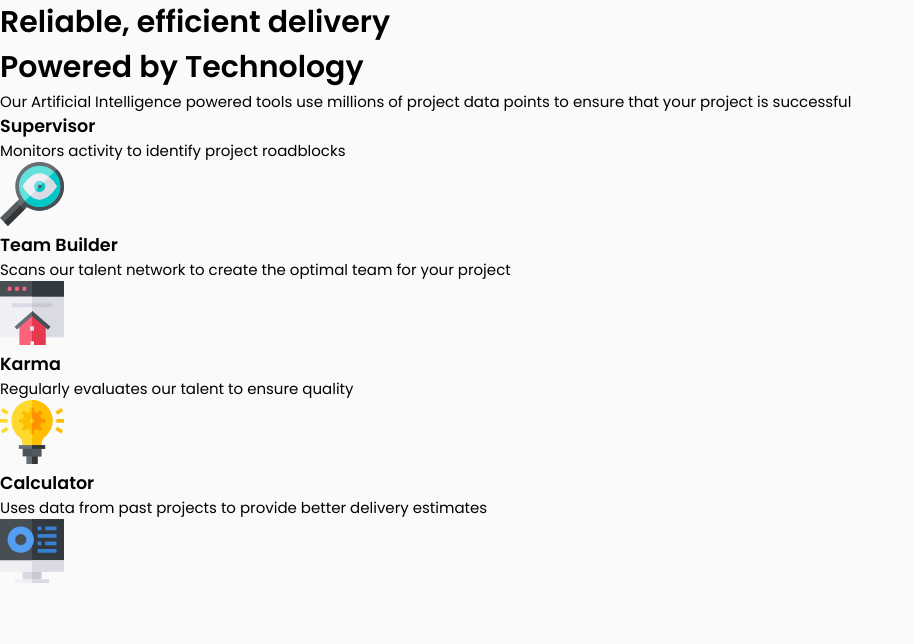
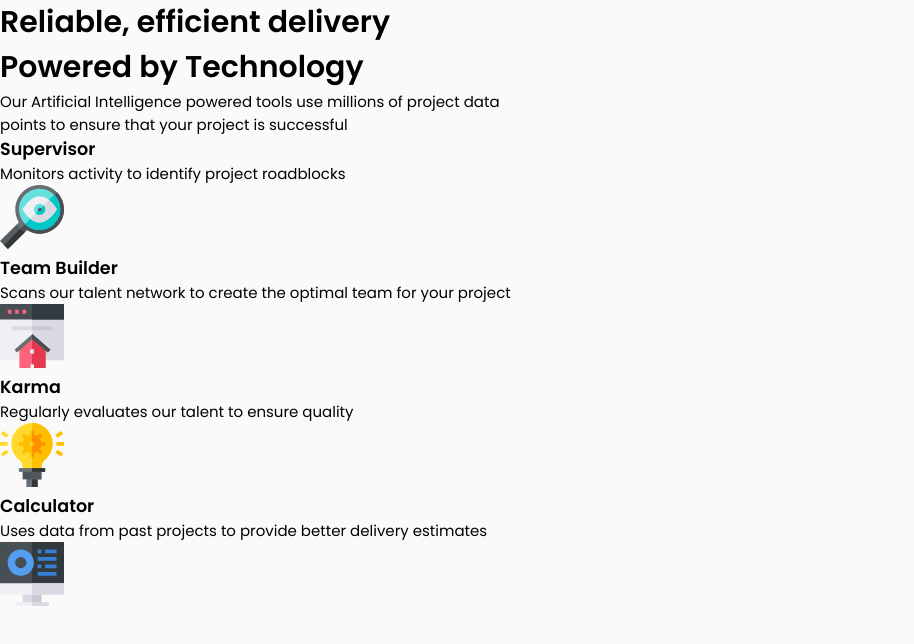
Before and after one commit to dj51234/card-features, a plain HTML site: page index.html in a window 1280 px wide. Shown: the whole page, without its empty margins (0-914 px from the left). Drawn offline with Linux system fonts and the light colour scheme.

Commit message:
finished html

```diff
--- a/css/main.css
+++ b/css/main.css
@@ -1,3 +1,7 @@
 @import url("https://fonts.googleapis.com/css2?family=Poppins:wght@200;400;600&display=swap");
 @import "./utils.css";
 @import "./globals.css";
+
+header {
+  max-width: 540px;
+}
--- a/index.html
+++ b/index.html
@@ -6,7 +6,7 @@
 
     <link rel="stylesheet" href="./css/main.css" />
 
-    <title>Frontend Mentor | Four card feature section</title>
+    <title>Card feature layout</title>
   </head>
   <body>
     <header>
```
